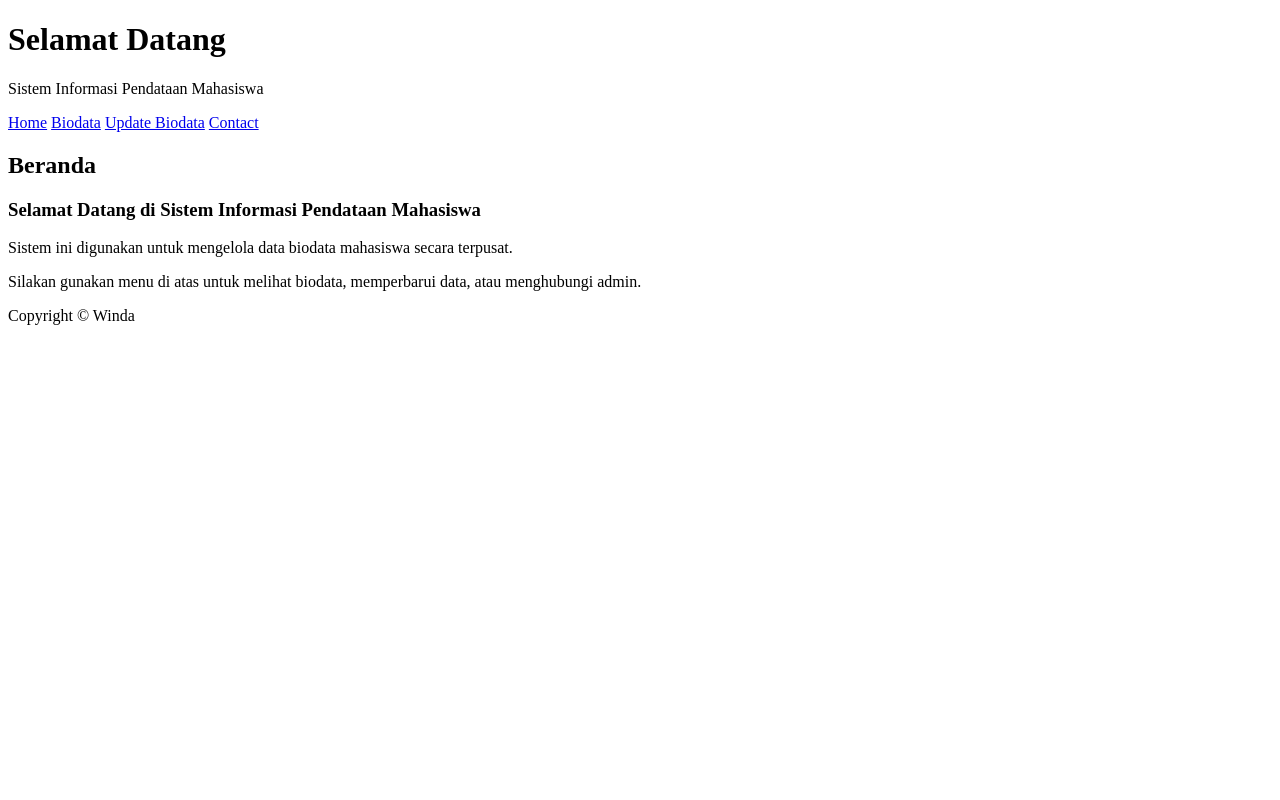
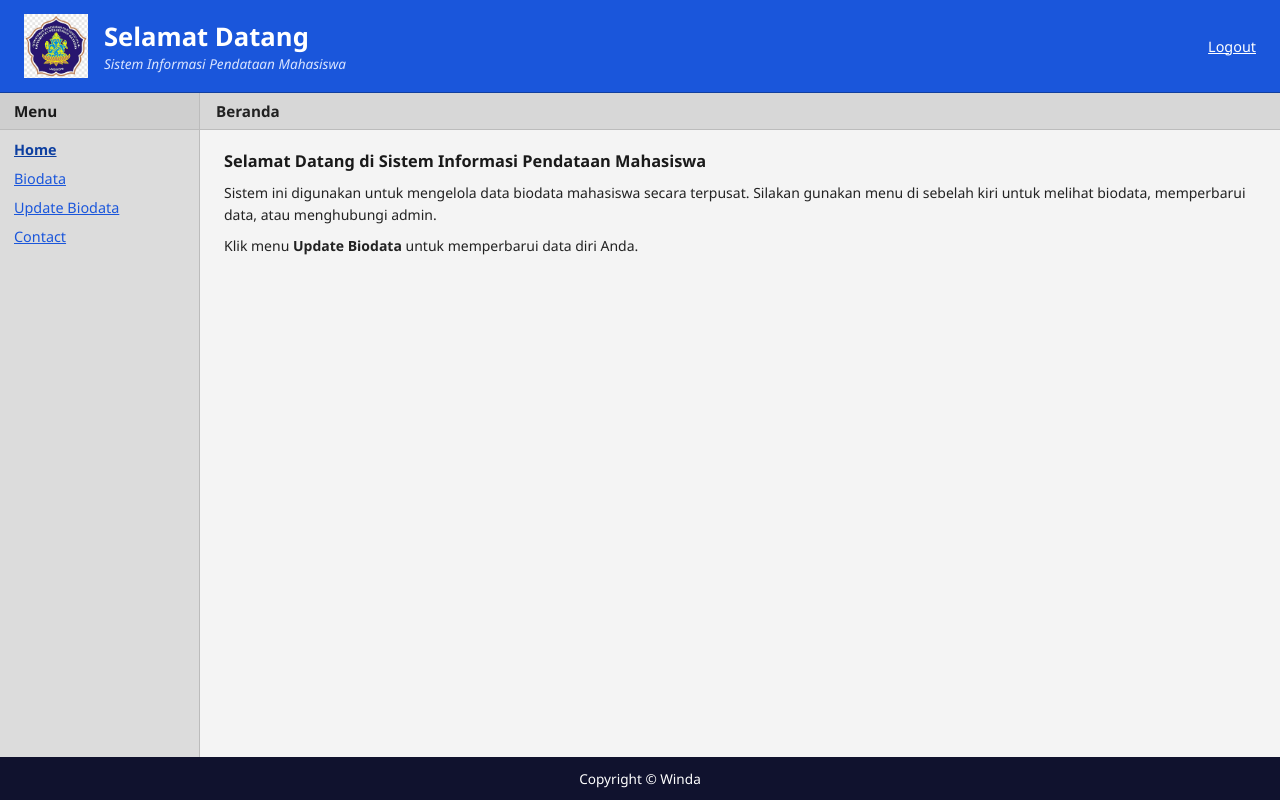
Before and after one commit to winda-52/webtask1, a plain HTML site: page index.html in a window 1280 px wide. Drawn offline with Linux system fonts and the light colour scheme.

Commit message:
Update index.html

```diff
--- a/index.html
+++ b/index.html
@@ -5,39 +5,61 @@
     <meta name="viewport" content="width=device-width, initial-scale=1.0">
     <meta name="description" content="Sistem Informasi Pendataan Mahasiswa">
     <title>Beranda - Sistem Informasi Pendataan Mahasiswa</title>
+    <link rel="stylesheet" href="assets/style.css">
 </head>
-
 <body>
 
-    <header>
+    <header class="site-header">
+        <div class="brand">
+
+            <img src="assets/logoundiksha.png" alt="Logo Undiksha" class="logo">
+            <div>
                 <h1>Selamat Datang</h1>
                 <p>Sistem Informasi Pendataan Mahasiswa</p>
+            </div>
+        </div>
+
+        <nav class="top-nav">
+            <a href="#logout">Logout</a>
+        </nav>
     </header>
 
+    <div class="layout">
+        <aside class="sidebar">
+            <h2>Menu</h2>
             <nav>
-        <a href="index.html">Home</a>
-        <a href="biodata.html">Biodata</a>
-        <a href="update_biodata.html">Update Biodata</a>
-        <a href="contact.html">Contact</a>
+                <ul>
+                    <li><a href="index.html" class="active">Home</a></li>
+                    <li><a href="biodata.html">Biodata</a></li>
+                    <li><a href="update_biodata.html">Update Biodata</a></li>
+                    <li><a href="contact.html">Contact</a></li>
+                </ul>
             </nav>
+        </aside>
 
-    <main>
-        <h2>Beranda</h2>
+        <main class="content">
+            <h2 class="content-title">Beranda</h2>
 
+            <div class="content-body">
+                <section class="welcome-box">
                     <h3>Selamat Datang di Sistem Informasi Pendataan Mahasiswa</h3>
 
                     <p>
-            Sistem ini digunakan untuk mengelola data biodata mahasiswa
-            secara terpusat.
+                        Sistem ini digunakan untuk mengelola data biodata mahasiswa secara
+                        terpusat. Silakan gunakan menu di sebelah kiri untuk melihat
+                        biodata, memperbarui data, atau menghubungi admin.
                     </p>
 
                     <p>
-            Silakan gunakan menu di atas untuk melihat biodata,
-            memperbarui data, atau menghubungi admin.
+                        Klik menu <strong>Update Biodata</strong> untuk memperbarui data
+                        diri Anda.
                     </p>
+                </section>
+            </div>
         </main>
+    </div>
 
-    <footer>
+    <footer class="site-footer">
         <p>Copyright &copy; Winda</p>
     </footer>
 
```
Lines whose indentation alone changed are shown as unchanged.
